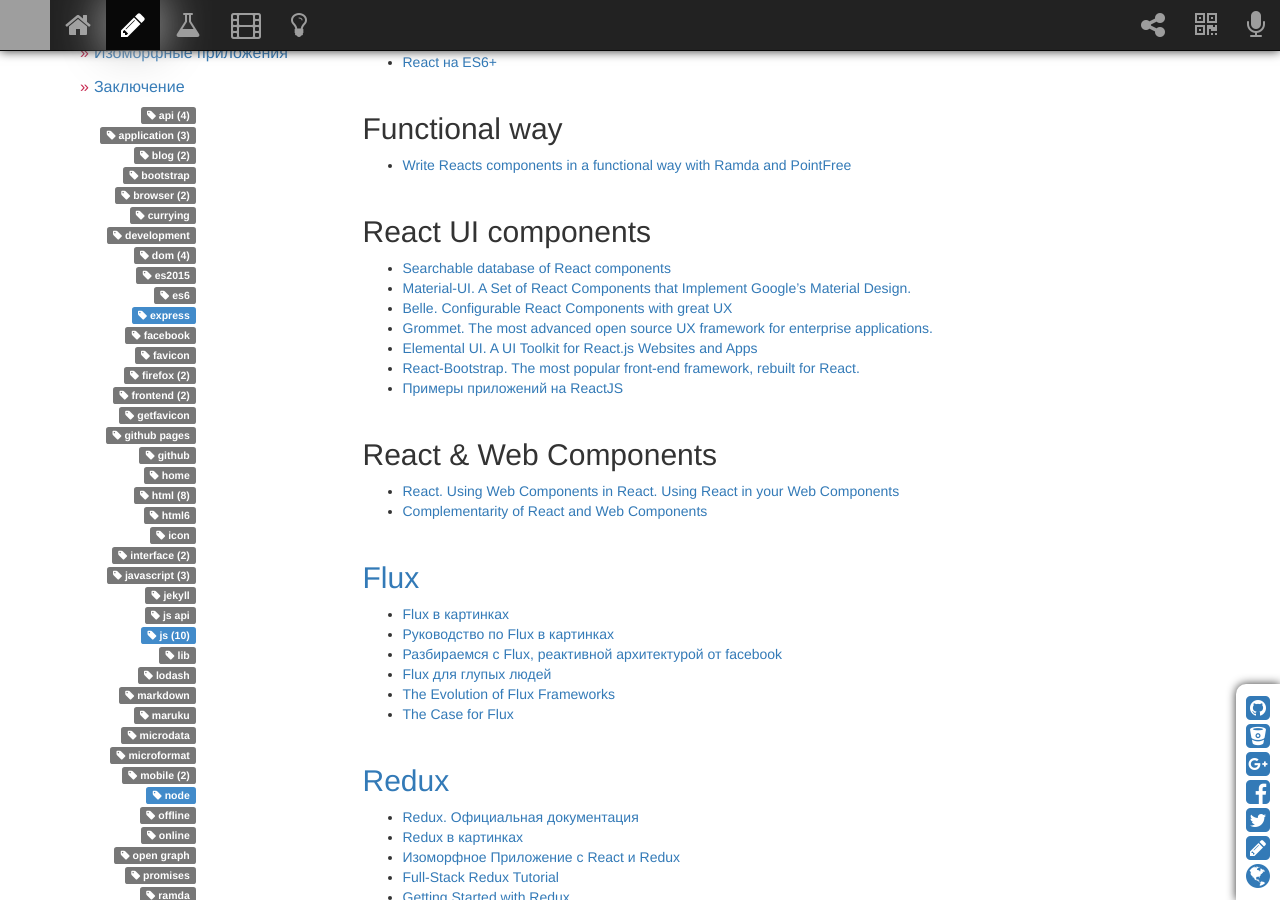
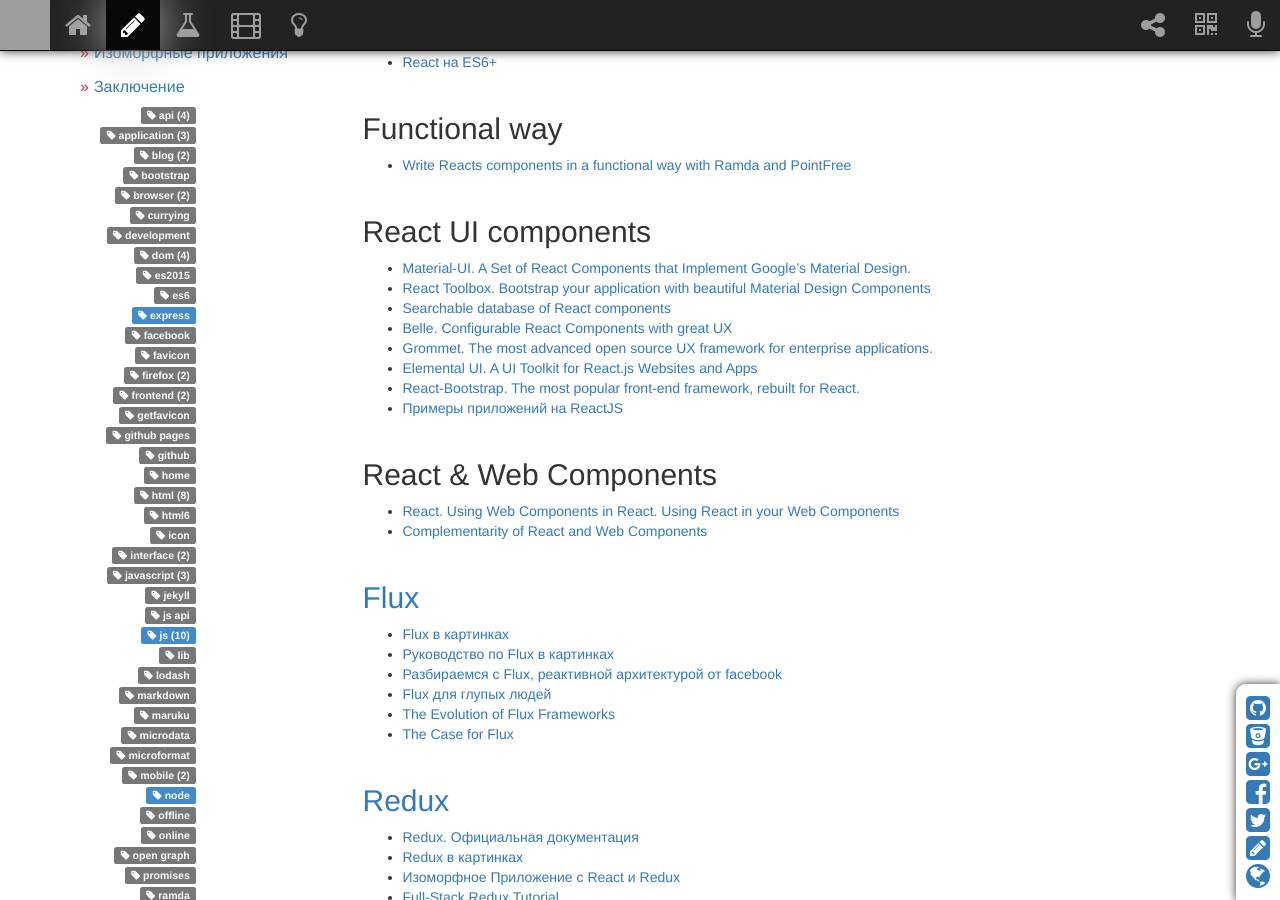
Before and after one commit to sergeymakoveev/sergeymakoveev.github.com, a Jekyll site: the page built from _posts/2015-06-18-js.react.md, in a window 1280 px wide and 900 px high, scrolled down 577 px. Built offline with Jekyll 4.4.1, drawn with Linux system fonts in a browser that asks for light colours; nearby versions of some CDN libraries; comment, search, counter and statistics services are not loaded; grey boxes are pictures that could not be loaded.

Commit message:
[#] обновил контент

```diff
--- a/_posts/2015-06-18-js.react.md
+++ b/_posts/2015-06-18-js.react.md
@@ -28,8 +28,9 @@
 
 
 ## React UI components
+*   [Material-UI. A Set of React Components that Implement Google's Material Design.](http://material-ui.com/)
+*   [React Toolbox. Bootstrap your application with beautiful Material Design Components](http://react-toolbox.com/)
 *   [Searchable database of React components](http://react-components.com/)
-*   [Material-UI. A Set of React Components that Implement Google's Material Design.](http://material-ui.com/)
 *   [Belle. Configurable React Components with great UX](http://nikgraf.github.io/belle/)
 *   [Grommet. The most advanced open source UX framework for enterprise applications.](http://www.grommet.io/docs/)
 *   [Elemental UI. A UI Toolkit for React.js Websites and Apps](http://elemental-ui.com/)
```
